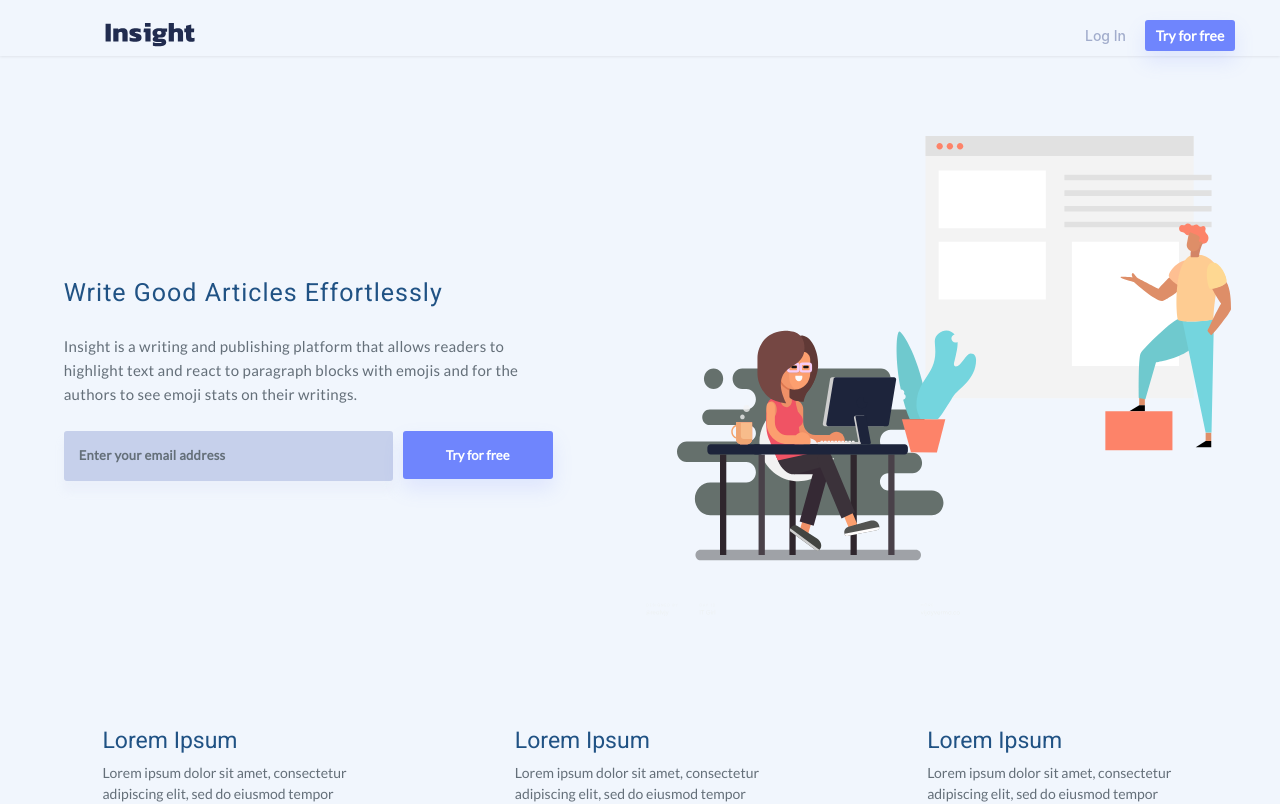
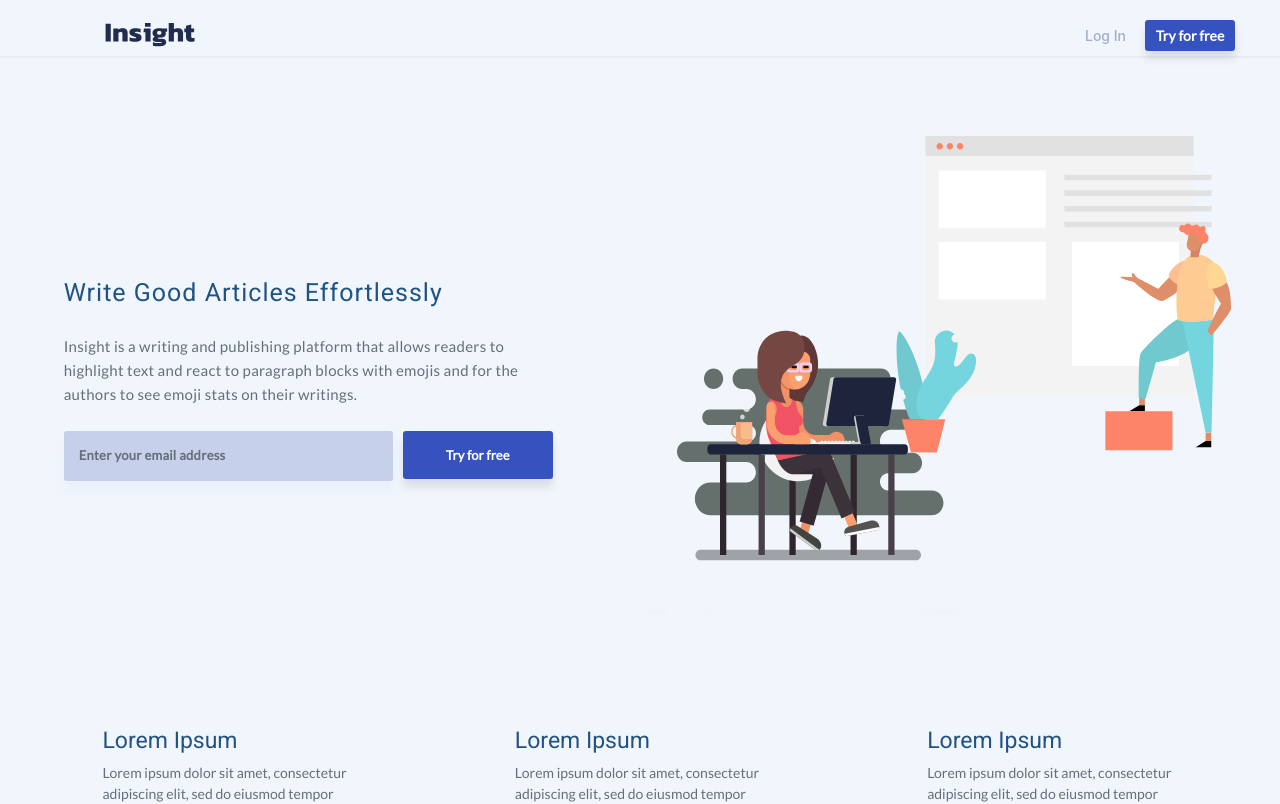
Before and after one commit to LABS-EU3/react_blog_frontend, a React (Create React App) app: page / in a window 1280 px wide. Shown: the top 804 px of the page. Built offline with nearby package versions, Linux system fonts and the light colour scheme.

Commit message:
style button more

```diff
--- a/src/components/Buttons/Button.jsx
+++ b/src/components/Buttons/Button.jsx
@@ -11,8 +11,8 @@ export default function Button(props) {
 
 const ButtonD = styled.button`
   width: 90px;
-  background: #6f85fd;
-  box-shadow: 0px 10px 20px rgba(111, 133, 253, 0.15);
+  background: #3652BF;
+  box-shadow: 0px 8px 8px rgba(0, 0, 0, 0.1);
   border-radius: 3px;
   padding: 0.7rem;
   color: #ffffff;
```
